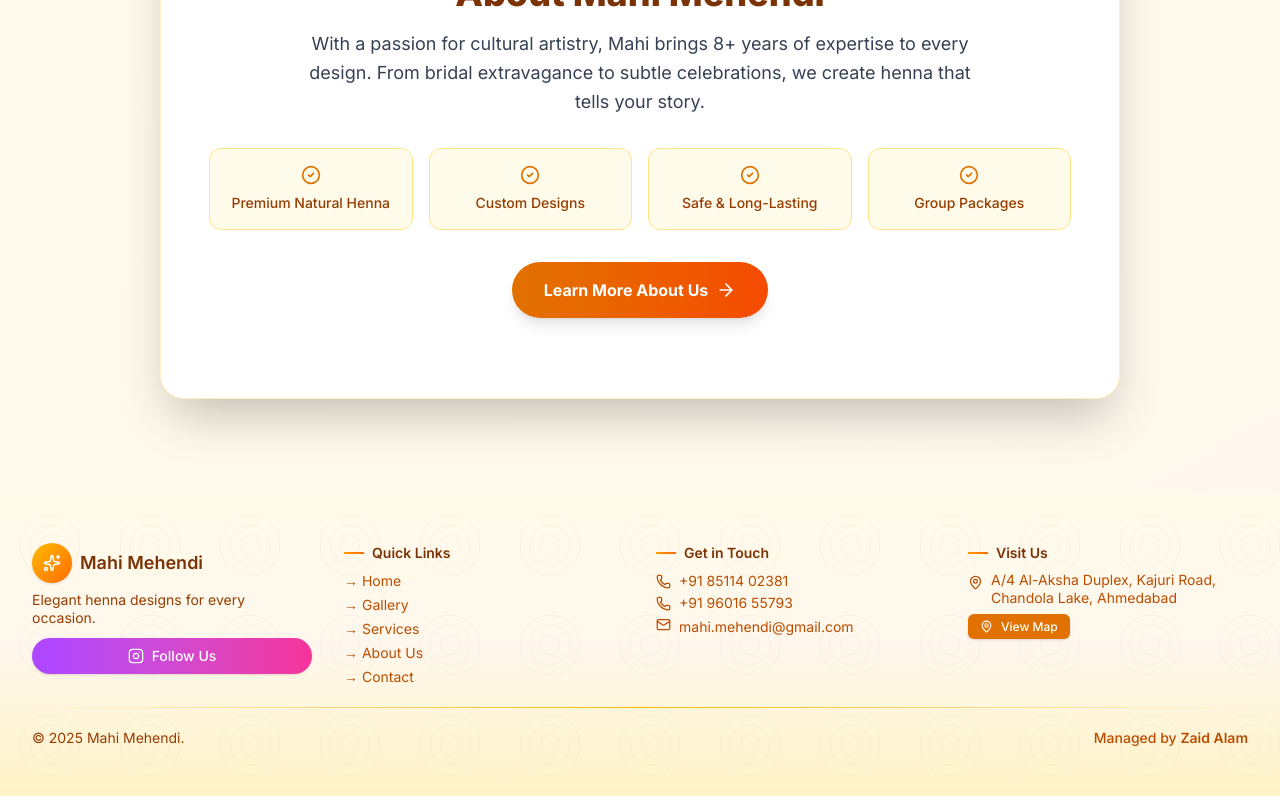
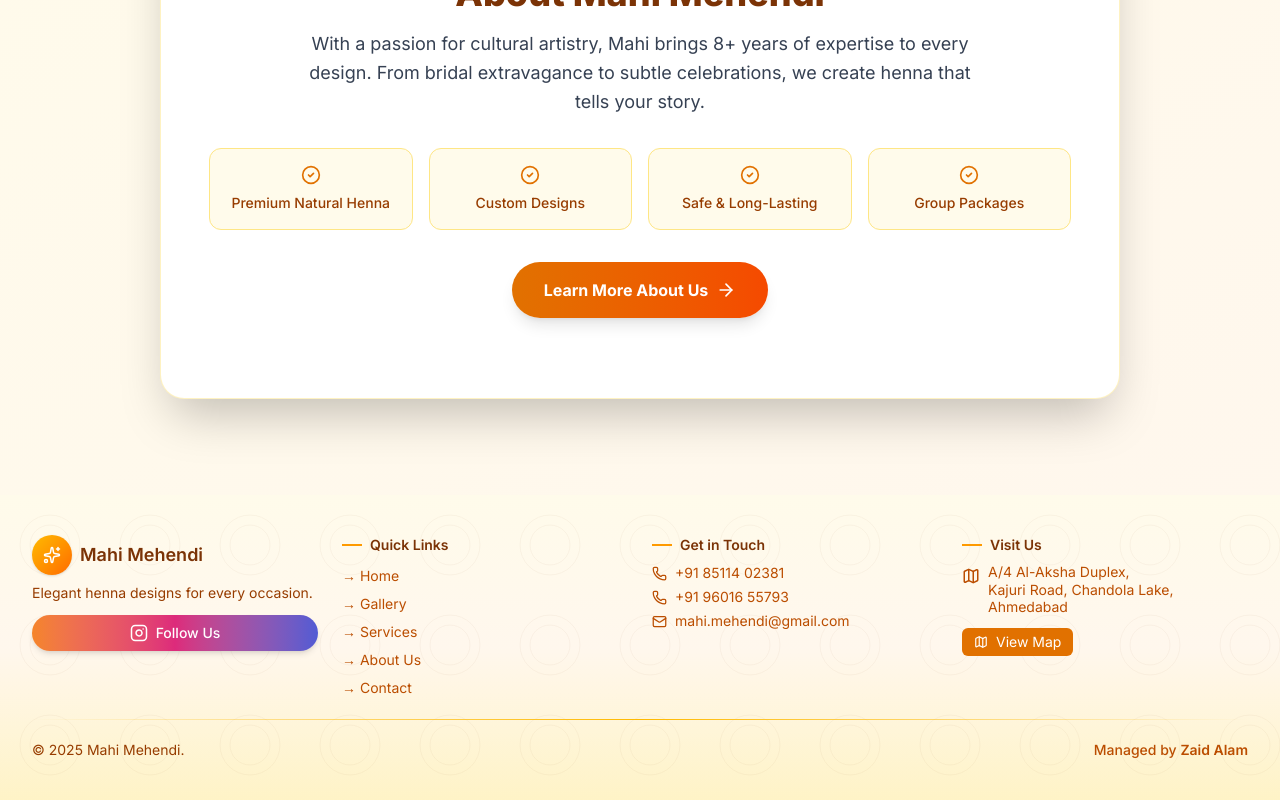
Before and after one commit to Mdk7866-gif/mahi_mehendi, a Next.js app: page / in a window 1280 px wide. Shown: the part 3321-4121 px from the top of the page. Built offline with nearby package versions, Linux system fonts and the light colour scheme.

Commit message:
footer chnages

```diff
--- a/src/components/Footer.tsx
+++ b/src/components/Footer.tsx
@@ -2,50 +2,50 @@
 import React from 'react';
 import Link from 'next/link';
 import { motion } from 'framer-motion';
-import { Sparkles, Phone, Mail, MapPin, Instagram } from 'lucide-react';
+import {
+  Sparkles,
+  Phone,
+  Mail,
+  Map,      // Map icon (Improved)
+  Instagram
+} from 'lucide-react';
 
 export default function Footer(): React.ReactElement {
   return (
     <footer className="relative bg-gradient-to-b from-amber-50 via-orange-50 to-amber-100 w-full overflow-hidden">
-      {/* Background Pattern */}
+
+      {/* Background pattern */}
       <div className="absolute inset-0 opacity-4 pointer-events-none">
-        <svg className="w-full h-full" xmlns="http://www.w3.org/2000/svg">
+        <svg className="w-full h-full">
           <defs>
-            <pattern id="henna-pattern" x="0" y="0" width="100" height="100" patternUnits="userSpaceOnUse">
-              <circle cx="50" cy="50" r="30" fill="none" stroke="currentColor" strokeWidth="1" className="text-amber-900"/>
-              <circle cx="50" cy="50" r="20" fill="none" stroke="currentColor" strokeWidth="1" className="text-amber-900"/>
-              <circle cx="50" cy="50" r="10" fill="none" stroke="currentColor" strokeWidth="1" className="text-amber-900"/>
+            <pattern id="henna" width="100" height="100" patternUnits="userSpaceOnUse">
+              <circle cx="50" cy="50" r="30" stroke="currentColor" strokeWidth="1" className="text-amber-900" fill="none"/>
+              <circle cx="50" cy="50" r="20" stroke="currentColor" strokeWidth="1" className="text-amber-900" fill="none"/>
             </pattern>
           </defs>
-          <rect width="100%" height="100%" fill="url(#henna-pattern)" />
+          <rect width="100%" height="100%" fill="url(#henna)" />
         </svg>
       </div>
 
-      <div className="relative max-w-7xl mx-auto px-4 sm:px-6 lg:px-8 py-6 sm:py-8 lg:py-12">
-        <div className="grid grid-cols-1 sm:grid-cols-2 md:grid-cols-2 lg:grid-cols-4 gap-4 sm:gap-6 lg:gap-8">
+      <div className="relative max-w-7xl mx-auto px-4 sm:px-6 lg:px-8 py-6 sm:py-10">
 
-          {/* Brand Section */}
-          <motion.div
-            initial={{ opacity: 0, y: 12 }}
-            whileInView={{ opacity: 1, y: 0 }}
-            transition={{ duration: 0.45 }}
-            viewport={{ once: true }}
-            className="lg:col-span-1"
-          >
+        {/* GRID */}
+        <div className="grid grid-cols-1 sm:grid-cols-2 lg:grid-cols-4 gap-6">
+
+          {/* Brand */}
+          <motion.div initial={{ opacity: 0, y: 12 }} whileInView={{ opacity: 1, y: 0 }}>
             <div className="flex items-center gap-2 mb-2">
-              <motion.div
-                className="w-9 h-9 sm:w-10 sm:h-10 flex items-center justify-center rounded-full bg-gradient-to-br from-amber-400 to-orange-500 shadow"
-                whileHover={{ scale: 1.05 }}
-              >
-                <Sparkles className="text-white" size={18} />
-              </motion.div>
-              <span className="text-amber-900 font-semibold text-base sm:text-lg">Mahi Mehendi</span>
+              <div className="w-10 h-10 flex items-center justify-center rounded-full bg-gradient-to-br from-amber-400 to-orange-500 shadow">
+                <Sparkles size={18} className="text-white"/>
               </div>
-            <p className="text-amber-800  text-xs sm:text-sm leading-tight mb-2">
+              <span className="text-amber-900 font-semibold text-lg">Mahi Mehendi</span>
+            </div>
+
+            <p className="text-amber-800 text-sm mb-3">
               Elegant henna designs for every occasion.
             </p>
 
-{/* Instagram Button - Full Width */}
+            {/* Instagram Button - Full Width Official Colors */}
             <div className="w-full mt-3">
               <motion.a
                 href="https://instagram.com/mehendi_by_mahii_2"
@@ -53,138 +53,114 @@ export default function Footer(): React.ReactElement {
                 rel="noopener noreferrer"
                 className="flex items-center justify-center gap-2
                            w-full px-6 py-2
-               bg-gradient-to-r from-purple-500 to-pink-500
+                           bg-gradient-to-r
+                           from-[#F58529] via-[#DD2A7B] via-[#8134AF] to-[#515BD4]
                            text-white rounded-full text-sm font-medium
-               shadow-sm hover:shadow-md transition-all"
-    whileHover={{ scale: 1.02 }}
+                           shadow-md hover:shadow-lg transition-all"
+                whileHover={{ scale: 1.03 }}
                 whileTap={{ scale: 0.97 }}
               >
-    <Instagram size={16} />
+                <Instagram size={18} />
                 <span>Follow Us</span>
               </motion.a>
             </div>
-
           </motion.div>
 
-          {/* Quick Links */}
-          <motion.div
-            initial={{ opacity: 0, y: 12 }}
-            whileInView={{ opacity: 1, y: 0 }}
-            transition={{ duration: 0.45, delay: 0.05 }}
-            viewport={{ once: true }}
-          >
+          {/* Links */}
+          <motion.div initial={{ opacity: 0, y: 12 }} whileInView={{ opacity: 1, y: 0 }}>
             <h4 className="text-amber-900 font-semibold text-sm mb-2 flex items-center gap-2">
-              <span className="w-5 h-0.5 bg-gradient-to-r from-amber-500 to-orange-500" />
+              <span className="w-5 h-0.5 bg-amber-500" />
               Quick Links
             </h4>
 
-            <ul className="grid grid-cols-2 sm:grid-cols-1 gap-y-1 gap-x-3 text-sm">
+            <ul className="grid grid-cols-2 sm:grid-cols-1 gap-y-1">
               {[
-                { href: '/', label: 'Home' },
-                { href: '/gallery', label: 'Gallery' },
-                { href: '/services', label: 'Services' },
-                { href: '/about', label: 'About Us' },
-                { href: '/contact', label: 'Contact' },
-              ].map(({ href, label }, index) => (
-                <motion.li key={href}>
-                  <Link
-                    href={href}
-                    className="text-amber-700 text-sm hover:text-amber-900 inline-block transition"
-                  >
+                { href: "/", label: "Home" },
+                { href: "/gallery", label: "Gallery" },
+                { href: "/services", label: "Services" },
+                { href: "/about", label: "About Us" },
+                { href: "/contact", label: "Contact" },
+              ].map(({ href, label }) => (
+                <li key={href}>
+                  <Link href={href} className="text-amber-700 hover:text-amber-900 text-sm">
                     → {label}
                   </Link>
-                </motion.li>
+                </li>
               ))}
             </ul>
           </motion.div>
 
           {/* Contact */}
-          <motion.div
-            initial={{ opacity: 0, y: 12 }}
-            whileInView={{ opacity: 1, y: 0 }}
-            transition={{ duration: 0.45, delay: 0.1 }}
-            viewport={{ once: true }}
-          >
+          <motion.div initial={{ opacity: 0, y: 12 }} whileInView={{ opacity: 1, y: 0 }}>
             <h4 className="text-amber-900 font-semibold text-sm mb-2 flex items-center gap-2">
-              <span className="w-5 h-0.5 bg-gradient-to-r from-amber-500 to-orange-500" />
+              <span className="w-5 h-0.5 bg-amber-500" />
               Get in Touch
             </h4>
 
             <div className="space-y-1 text-sm">
-              <div className="flex flex-col gap-0.5">
-                <motion.a
-                  href="tel:+918511402381"
-                  className="flex items-center gap-2 text-amber-700 hover:text-amber-900"
-                >
+
+              {/* Phone numbers - tighter spacing */}
+              <div className="flex flex-col gap-1">
+                <a href="tel:+918511402381" className="flex items-center gap-2 text-amber-700 hover:text-amber-900">
                   <Phone size={15} />
-                  <span>+91 85114 02381</span>
-                </motion.a>
+                  +91 85114 02381
+                </a>
 
-                <motion.a
-                  href="tel:+919601655793"
-                  className="flex items-center gap-2 text-amber-700 hover:text-amber-900"
-                >
+                <a href="tel:+919601655793" className="flex items-center gap-2 text-amber-700 hover:text-amber-900">
                   <Phone size={15} />
-                  <span>+91 96016 55793</span>
-                </motion.a>
+                  +91 96016 55793
+                </a>
               </div>
 
-              <motion.a
-                href="mailto:mahi.mehendi@gmail.com"
-                className="flex items-start gap-2 text-amber-700 hover:text-amber-900"
-              >
+              {/* Email */}
+              <a href="mailto:mahi.mehendi@gmail.com" className="flex items-center gap-2 text-amber-700 hover:text-amber-900">
                 <Mail size={15} />
-                <span className="break-all">mahi.mehendi@gmail.com</span>
-              </motion.a>
+                mahi.mehendi@gmail.com
+              </a>
+
             </div>
           </motion.div>
 
           {/* Location */}
-          <motion.div
-            initial={{ opacity: 0, y: 12 }}
-            whileInView={{ opacity: 1, y: 0 }}
-            transition={{ duration: 0.45, delay: 0.15 }}
-            viewport={{ once: true }}
-          >
+          <motion.div initial={{ opacity: 0, y: 12 }} whileInView={{ opacity: 1, y: 0 }}>
             <h4 className="text-amber-900 font-semibold text-sm mb-2 flex items-center gap-2">
-              <span className="w-5 h-0.5 bg-gradient-to-r from-amber-500 to-orange-500" />
+              <span className="w-5 h-0.5 bg-amber-500" />
               Visit Us
             </h4>
 
-            <div className="flex items-start gap-2 mb-2">
-              <MapPin size={15} className="mt-1 text-amber-700" />
-              <address className="not-italic text-amber-700 text-xs sm:text-sm leading-tight">
-                A/4 Al-Aksha Duplex, Kajuri Road,<br />
-                Chandola Lake, Ahmedabad
-              </address>
+            <div className="flex items-start gap-2">
+              <Map size={18} className="text-amber-700 mt-1" />
+              <p className="text-amber-700 text-sm leading-tight">
+                A/4 Al-Aksha Duplex,<br />
+                Kajuri Road, Chandola Lake,<br />
+                Ahmedabad
+              </p>
             </div>
 
-            <motion.a
+            <a
               href="https://maps.google.com"
               target="_blank"
-              className="inline-flex items-center gap-2 px-3 py-1 rounded-md text-sm font-medium shadow-sm bg-amber-600 text-white hover:bg-amber-700"
+              className="inline-flex items-center gap-2 mt-3 px-3 py-1 bg-amber-600 text-white text-sm rounded-md hover:bg-amber-700"
             >
-              <MapPin size={13} />
-              <span className="text-[12px]">View Map</span>
-            </motion.a>
+              <Map size={14} />
+              View Map
+            </a>
           </motion.div>
+
         </div>
 
         {/* Divider */}
-        <motion.div className="my-5 h-px bg-gradient-to-r from-transparent via-amber-400 to-transparent" />
+        <div className="my-5 h-px bg-gradient-to-r from-transparent via-amber-400 to-transparent" />
 
-        {/* BOTTOM BAR – Updated */}
-        <motion.div
-          className="flex flex-col sm:flex-row items-center justify-between gap-3 text-amber-800 text-xs sm:text-sm"
-        >
-          <div className="flex items-center gap-2">
-            © {new Date().getFullYear()} Mahi Mehendi.
+        {/* BOTTOM BAR */}
+        <div className="flex flex-col sm:flex-row items-center justify-between text-xs sm:text-sm text-amber-800">
+          <span>© {new Date().getFullYear()} Mahi Mehendi.</span>
+
+          <span className="text-amber-700 font-medium">
+            Managed by <span className="font-semibold">Zaid Alam</span>
+          </span>
         </div>
 
-          <div className="text-amber-700 text-xs sm:text-sm font-medium">
-            Managed by <span className="font-semibold">Zaid Alam</span>
-          </div>
-        </motion.div>
       </div>
     </footer>
   );
```
Lines whose indentation alone changed are shown as unchanged.
